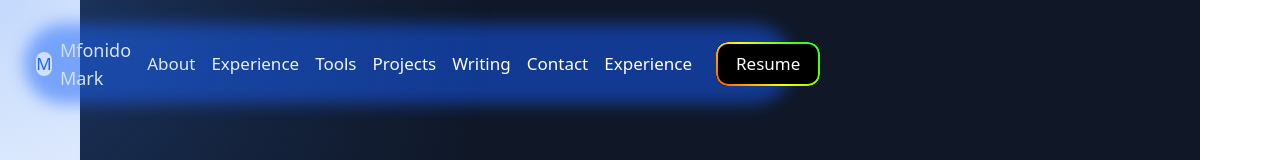
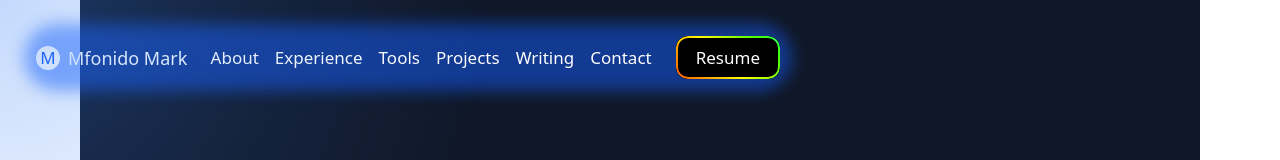
Before and after one commit to favourmark05/mfonido, a Vue app: page / in a window 1280 px wide. Shown: the top 160 px of the page. Built offline with nearby package versions, Linux system fonts and the light colour scheme.

Commit message:
feat(NavBar): remove Experience menu item from navigation

```diff
--- a/src/components/Navigations/NavBar.vue
+++ b/src/components/Navigations/NavBar.vue
@@ -14,7 +14,6 @@ const menuItems = ref([
   { id: 4, label: 'Projects', section: 'projects' },
   { id: 5, label: 'Writing', section: 'writing' },
   { id: 6, label: 'Contact', section: 'contact' },
-  { id: 7, label: 'Experience', section: 'experience' },
 ])
 
 const toggleSidebar = () => {
```
